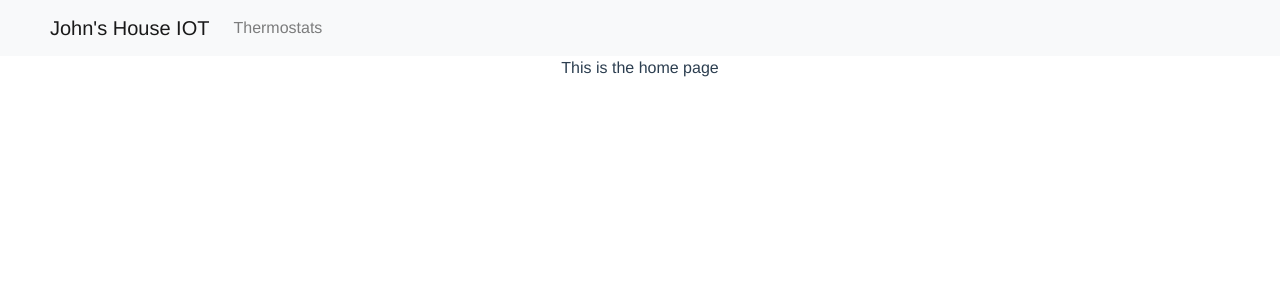
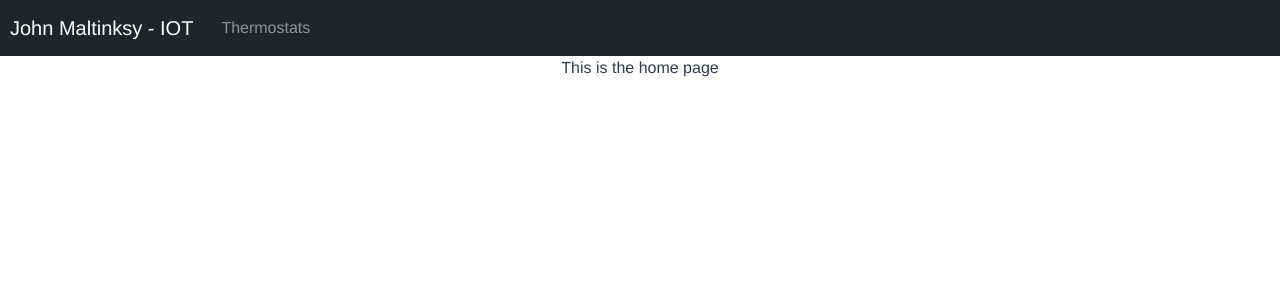
Before and after one commit to drewschieltz/john-house-IOT, a Vue app: page / in a window 1280 px wide. Shown: the top 300 px of the page. Built offline with nearby package versions, Linux system fonts and the light colour scheme.

Commit message:
Cleaned up the navigation bar appearance

```diff
--- a/public/index.html
+++ b/public/index.html
@@ -6,7 +6,7 @@
     <meta name="viewport" content="width=device-width,initial-scale=1.0">
     <link rel="stylesheet" href="https://cdnjs.cloudflare.com/ajax/libs/twitter-bootstrap/4.6.0/css/bootstrap.min.css"></link>
     <link rel="icon" href="<%= BASE_URL %>favicon.ico">
-    <title>John-House-IOT</title>
+    <title>John Maltinsky - IOT</title>
   </head>
   <body>
     <noscript>
--- a/src/components/Navigation.vue
+++ b/src/components/Navigation.vue
@@ -1,10 +1,10 @@
 
 <template>
-    <nav class="navbar navbar-expand-lg navbar-light bg-light">
-        <a class="navbar-brand" href="/">John's House IOT</a>
+    <nav class="navbar navbar-expand-lg navbar-dark bg-dark">
         <button class="navbar-toggler" type="button" data-toggle="collapse" data-target="#navbarNav" aria-controls="navbarNav" aria-expanded="false" aria-label="Toggle navigation">
             <span class="navbar-toggler-icon"></span>
         </button>
+        <a class="navbar-brand mr-auto" href="/">John Maltinksy - IOT</a>
         <div class="collapse navbar-collapse" id="navbarNav">
             <ul class="navbar-nav">
                 <li class="nav-item">
@@ -17,8 +17,17 @@
 
 <style>
 
-.navbar {
-    padding-left: 50px;
+.navbar-toggler {
+    margin-left: 5px;
+}
+
+.navbar-brand {
+    margin-left: 10px;
+}
+
+.navbar-nav {
+    margin-left: 20px;
+    margin-right: 20px;
 }
 
 </style>
```
